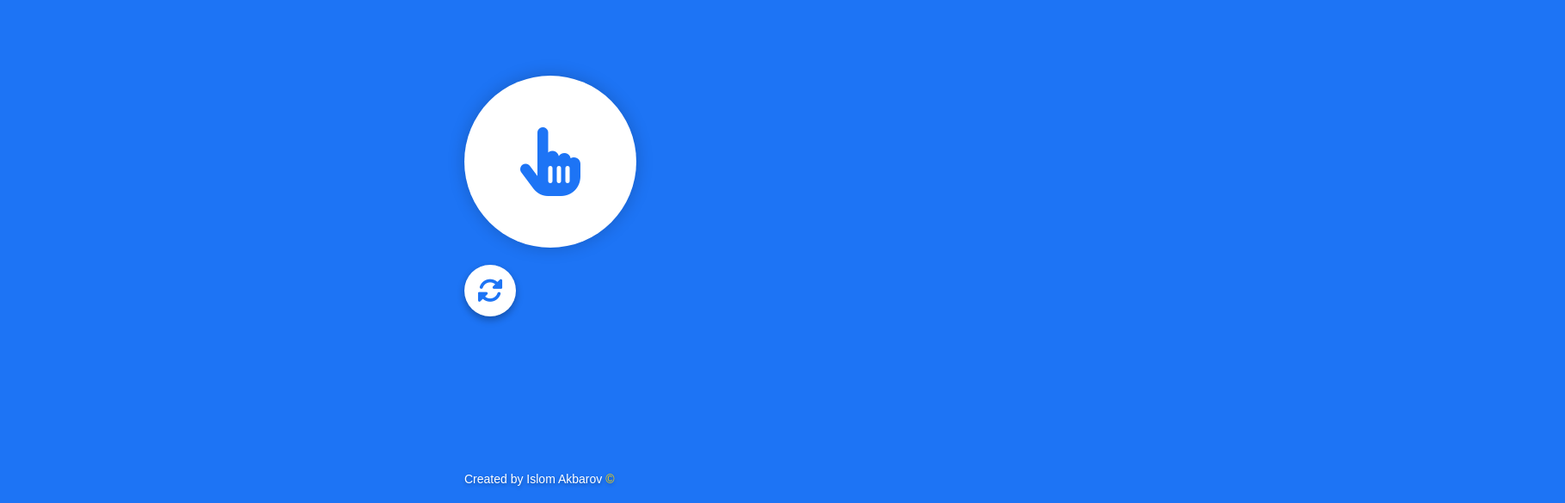
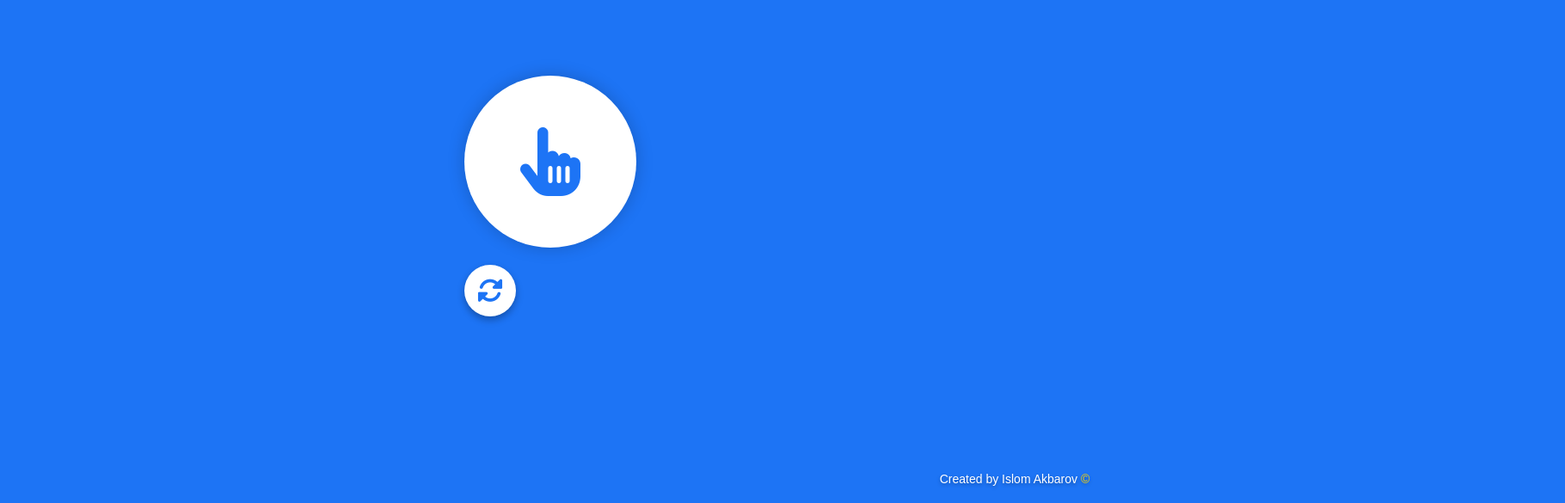
Before and after one commit to itisislom/counting, a plain HTML site: page index.html in a window 1280 px wide. Shown: the part 215-800 px from the top of the page at 86% size, 1820 px wide, since content can reach past the window. Drawn offline with Linux system fonts and the light colour scheme.

```diff
--- a/index.html
+++ b/index.html
@@ -79,6 +79,8 @@
         .footer {
             position: absolute;
             bottom: 20px; /* Расстояние от нижнего края */
+            width: 100%; /* Растянуть футер на всю ширину */
+            text-align: center; /* Выровнять текст по центру */
             font-size: 14px;
             color: #FFFFFF;
             text-shadow: 0 2px 4px rgba(0, 0, 0, 0.3);
```
